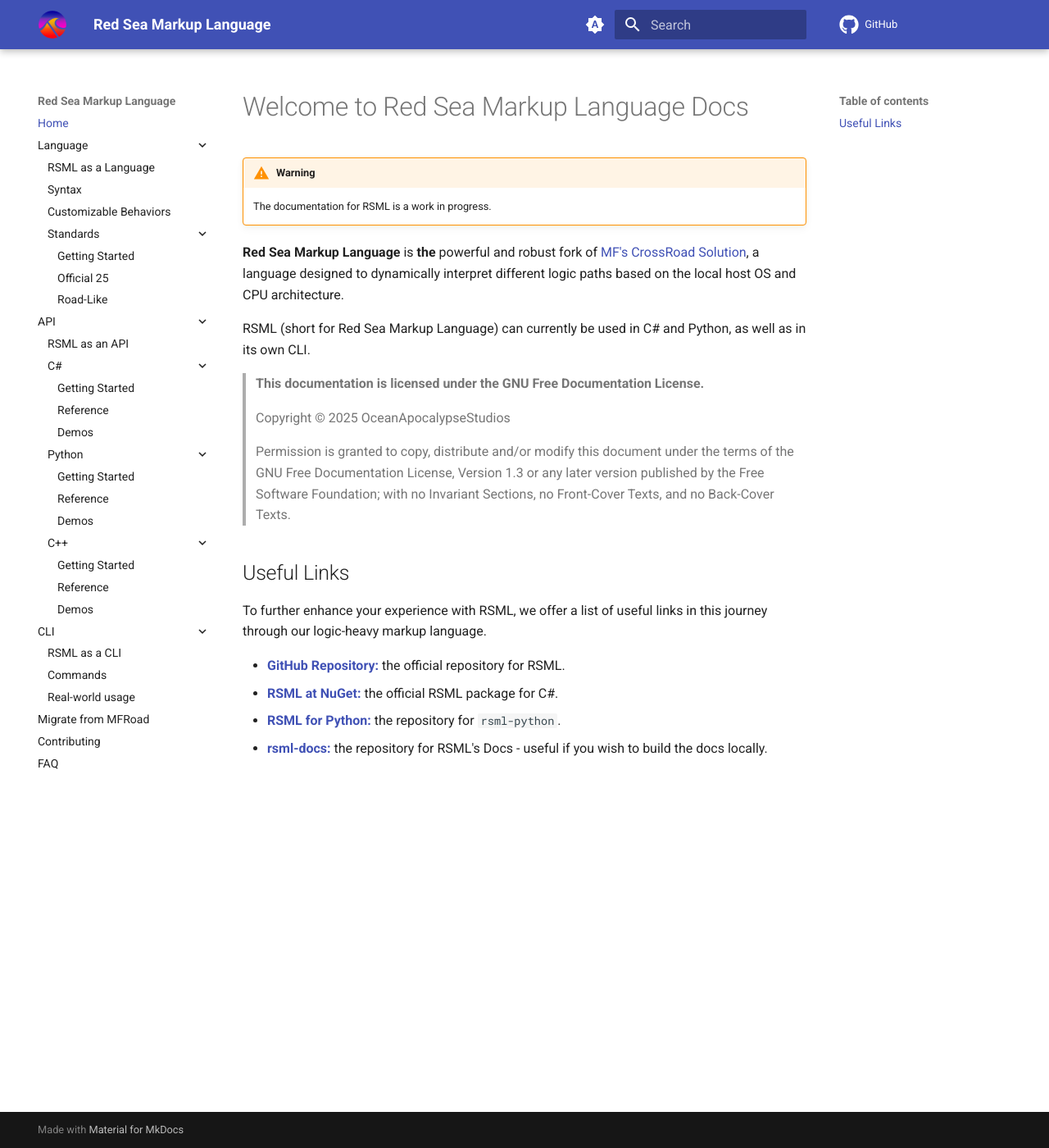
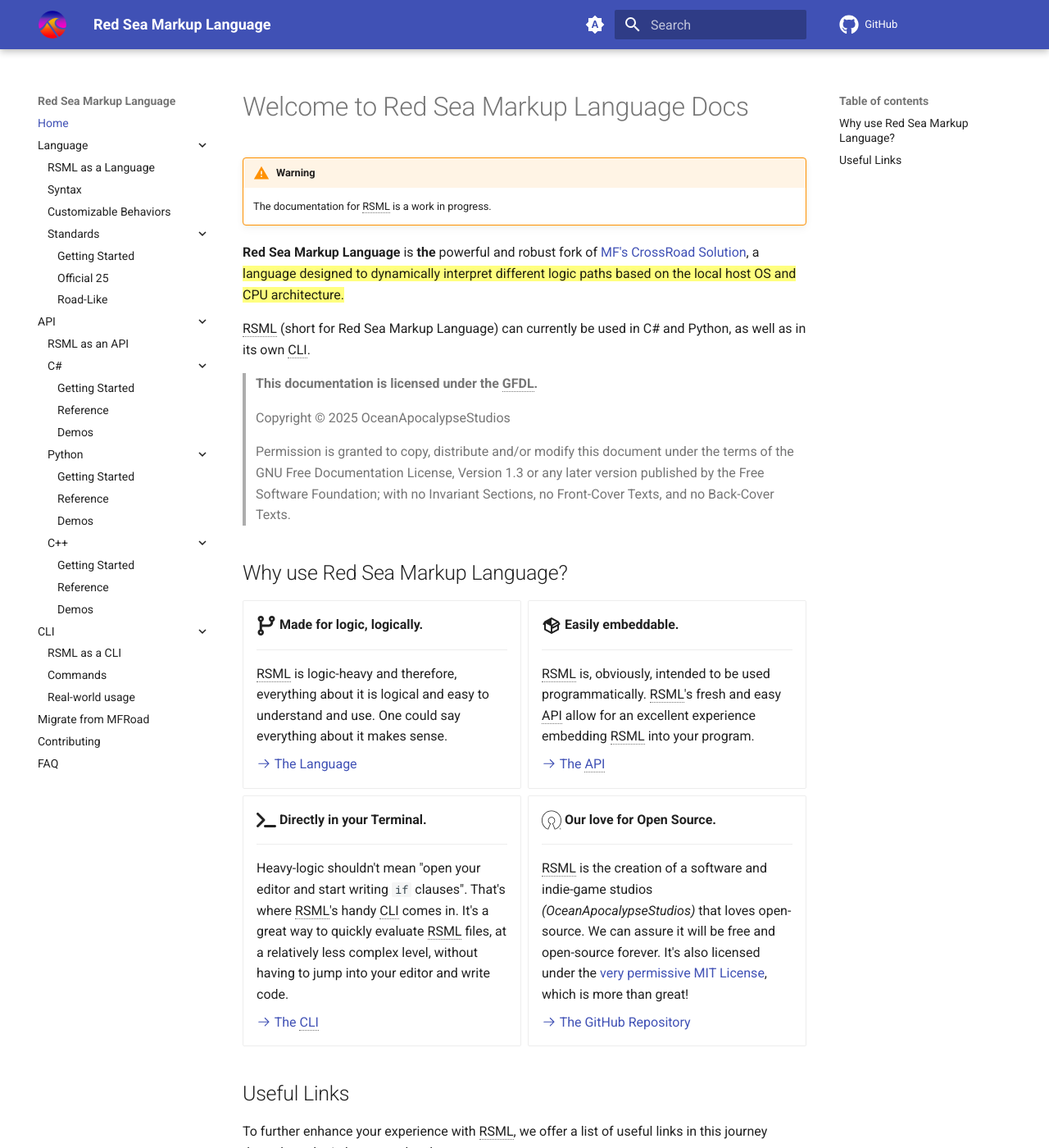
Before and after one commit to OceanApocalypseStudios/RSML-Docs, an MkDocs documentation site: the page built from docs/index.md, in a window 1280 px wide and 1400 px high. Shown: the whole window at 82% size. Built offline with MkDocs 1.6.1 and Material for MkDocs 9.7.7, drawn with Linux system fonts in a browser that asks for light colours; comment, search, counter and statistics services are not loaded; some of the changed text lies outside the part shown.

Commit message:
HELL YEAH LOOKING HELLA GOOD

```diff
--- a/docs/index.md
+++ b/docs/index.md
@@ -2,11 +2,11 @@
 !!! warning
     The documentation for RSML is a work in progress.
 
-**Red Sea Markup Language** is **the** powerful and robust fork of [MF's CrossRoad Solution](https://mf366-coding.github.io/documentation/mfroad/mfroad_1.0.html), a language designed to dynamically interpret different logic paths based on the local host OS and CPU architecture.
+**Red Sea Markup Language** is **the** powerful and robust fork of [MF's CrossRoad Solution](https://mf366-coding.github.io/documentation/mfroad/mfroad_1.0.html "MFRoad"), a ==language designed to dynamically interpret different logic paths based on the local host OS and CPU architecture.==
 
 RSML (short for Red Sea Markup Language) can currently be used in C# and Python, as well as in its own CLI.
 
-> **This documentation is licensed under the GNU Free Documentation License.**
+> **This documentation is licensed under the GFDL.**
 >
 > Copyright &copy; 2025  OceanApocalypseStudios
 >
@@ -15,10 +15,78 @@ RSML (short for Red Sea Markup Language) can currently be used in C# and Python,
 > or any later version published by the Free Software Foundation;
 > with no Invariant Sections, no Front-Cover Texts, and no Back-Cover Texts.
 
+## Why use Red Sea Markup Language?
+<div class="grid cards" markdown>
+
+-   :fontawesome-solid-code-branch:{ .lg .middle } **Made for logic, logically.**
+
+    ---
+
+    RSML is logic-heavy and therefore, everything about it is logical and easy to understand and use. One could say everything about it makes sense.
+
+    [:octicons-arrow-right-24: The Language](language/index.md)
+
+-   :material-package-variant:{ .lg .middle } **Easily embeddable.**
+
+    ---
+
+    RSML is, obviously, intended to be used programmatically. RSML's fresh and easy API allow for an excellent experience embedding RSML into your program.
+
+    [:octicons-arrow-right-24: The API](api/index.md)
+
+-   :fontawesome-solid-terminal:{ .lg .middle } **Directly in your Terminal.**
+
+    ---
+
+    Heavy-logic shouldn't mean "open your editor and start writing `if` clauses". That's where RSML's handy CLI comes in. It's a great way to quickly evaluate RSML files, at a relatively less complex level, without having to jump into your editor and write code.
+
+    [:octicons-arrow-right-24: The CLI](cli/index.md)
+
+-   :simple-opensourceinitiative:{ .lg .middle } **Our love for Open Source.**
+
+    ---
+
+    RSML is the creation of a software and indie-game studios _(OceanApocalypseStudios)_ that loves open-source. We can assure it will be free and open-source forever. It's also licensed under the [very permissive MIT License](https://mit-license.org), which is more than great!
+
+    [:octicons-arrow-right-24: The GitHub Repository](https://github.com/OceanApocalypseStudios/RedSeaMarkupLanguage/)
+
+</div>
+
 ## Useful Links
 To further enhance your experience with RSML, we offer a list of useful links in this journey through our logic-heavy markup language.
 
-* [**GitHub Repository:**](https://github.com/OceanApocalypseStudios/RedSeaMarkupLanguage/) the official repository for RSML.
-* [**RSML at NuGet:**](https://www.nuget.org/packages/RSML/) the official RSML package for C#.
-* [**RSML for Python:**](https://github.com/OceanApocalypseStudios/RSML.Python/) the repository for `rsml-python`.
-* [**rsml-docs:**](https://github.com/OceanApocalypseStudios/rsml-docs/) the repository for RSML's Docs - useful if you wish to build the docs locally.
+<div class="grid cards" markdown>
+
+-   :simple-github:{ .lg .middle } **GitHub Repository**
+
+    ---
+
+    The official repository for Red Sea Markup Language.
+
+    [:octicons-arrow-right-24: Visit](https://github.com/OceanApocalypseStudios/RedSeaMarkupLanguage)
+
+-   :simple-nuget:{ .lg .middle } **NuGet Package**
+
+    ---
+
+    RSML for C# is the main way to use RSML, so the NuGet link is going to be one of your best bets for getting help, among other things, even if you're using RSML with a language other than C#.
+
+    [:octicons-arrow-right-24: Visit](https://www.nuget.org/packages/RSML/)
+
+-   :simple-python:{ .lg .middle } **RSML for Python**
+
+    ---
+
+    RSML for Python was the first port of RSML to another programming language to exist.
+
+    [:octicons-arrow-right-24: Visit the repository](https://github.com/OceanApocalypseStudios/RSML.Python/)
+
+-   :material-file-document:{ .lg .middle } **RSML's Documentation Repository.**
+
+    ---
+
+    While it might seem a bit redundant _(after all, you're already here)_, it's useful if you wish to build the documentation locally, that is, if you want a offline copy of it.
+
+    [:octicons-arrow-right-24: Visit the repository](https://github.com/OceanApocalypseStudios/rsml-docs/)
+
+</div>
--- a/mkdocs.yml
+++ b/mkdocs.yml
@@ -39,7 +39,11 @@ theme:
     - navigation.instant.progress
     - navigation.expand
     - navigation.path
-  #- navigation.tabs # if we ever go with tabs instead of navigation menu. looks odd tho. i don't like it
+    - content.tooltips
+    - content.code.copy # for stealing code :)
+    - content.code.annotate
+    #- navigation.tabs # if we ever go with tabs instead of navigation menu. looks odd tho. i don't like it
+
   logo: img/logo.png
   favicon: img/favicon.ico
   icon:
@@ -96,8 +100,37 @@ extra:
 extra_css:
   - stylesheets/extra.css
 
+# Folders to watch for (outside docs)
+watch:
+  - includes
+
 # Markdown extensions
 markdown_extensions:
+  - attr_list
+  # better formatting
+  - pymdownx.critic
+  - pymdownx.caret
+  - pymdownx.keys
+  - pymdownx.mark
+  - pymdownx.tilde
+  # admonitions
   - admonition
   - pymdownx.details
   - pymdownx.superfences
+  # abbreviations
+  - abbr
+  # definition lists - pretty good
+  - def_list
+  # snippets
+  - pymdownx.snippets:
+      auto_append:
+        - includes/abbreviations.md
+  - pymdownx.tasklist:
+      custom_checkbox: true # better checkboxes
+  # better image manipulation
+  - md_in_html
+  - pymdownx.blocks.caption
+  # emojis
+  - pymdownx.emoji:
+      emoji_index: !!python/name:material.extensions.emoji.twemoji
+      emoji_generator: !!python/name:material.extensions.emoji.to_svg
```
Also changed, not shown: docs/api/index.md (+3 -0 lines), docs/language/index.md (+0 -5 lines), includes/abbreviations.md (added, +5 -0 lines).
